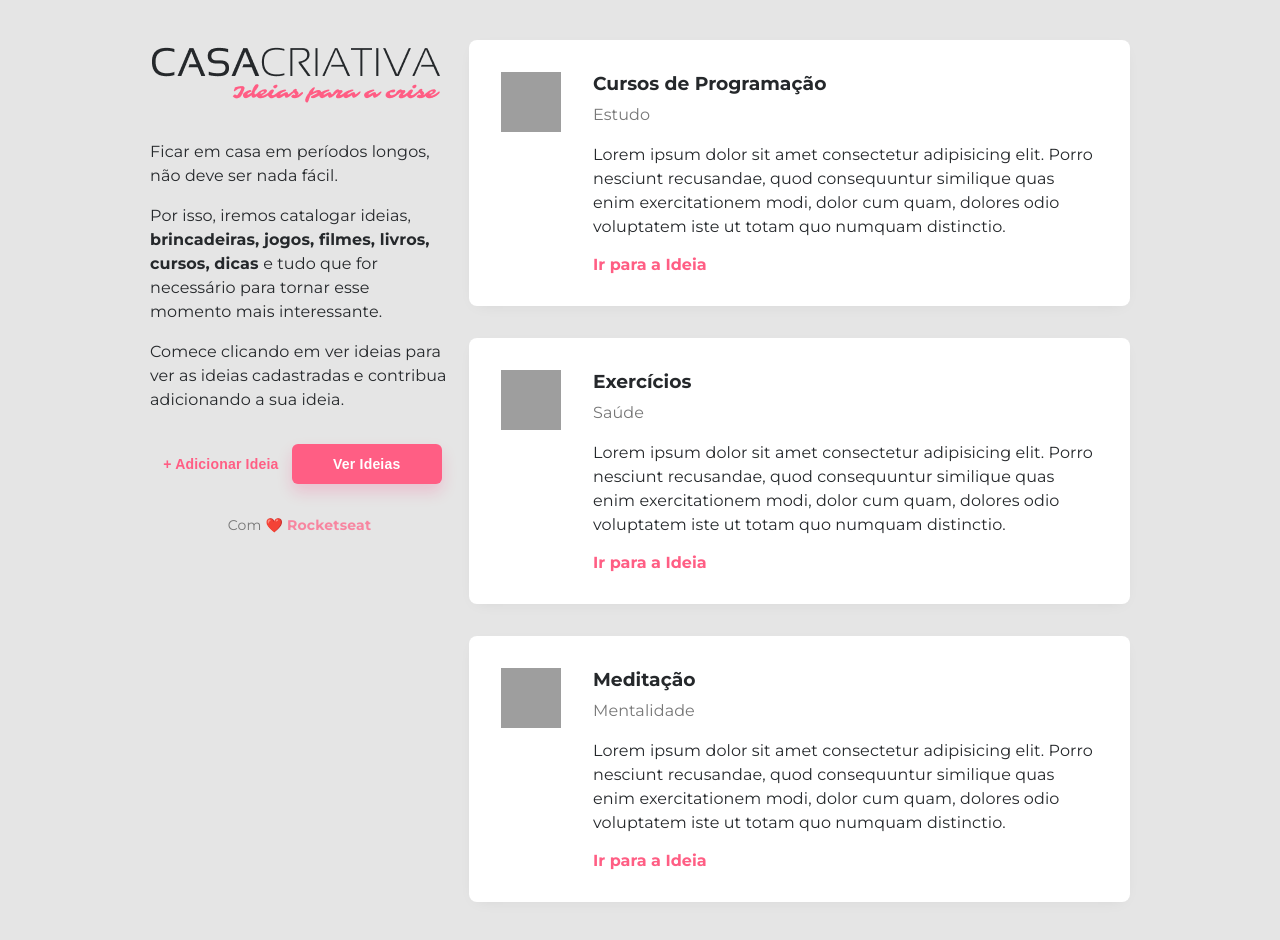
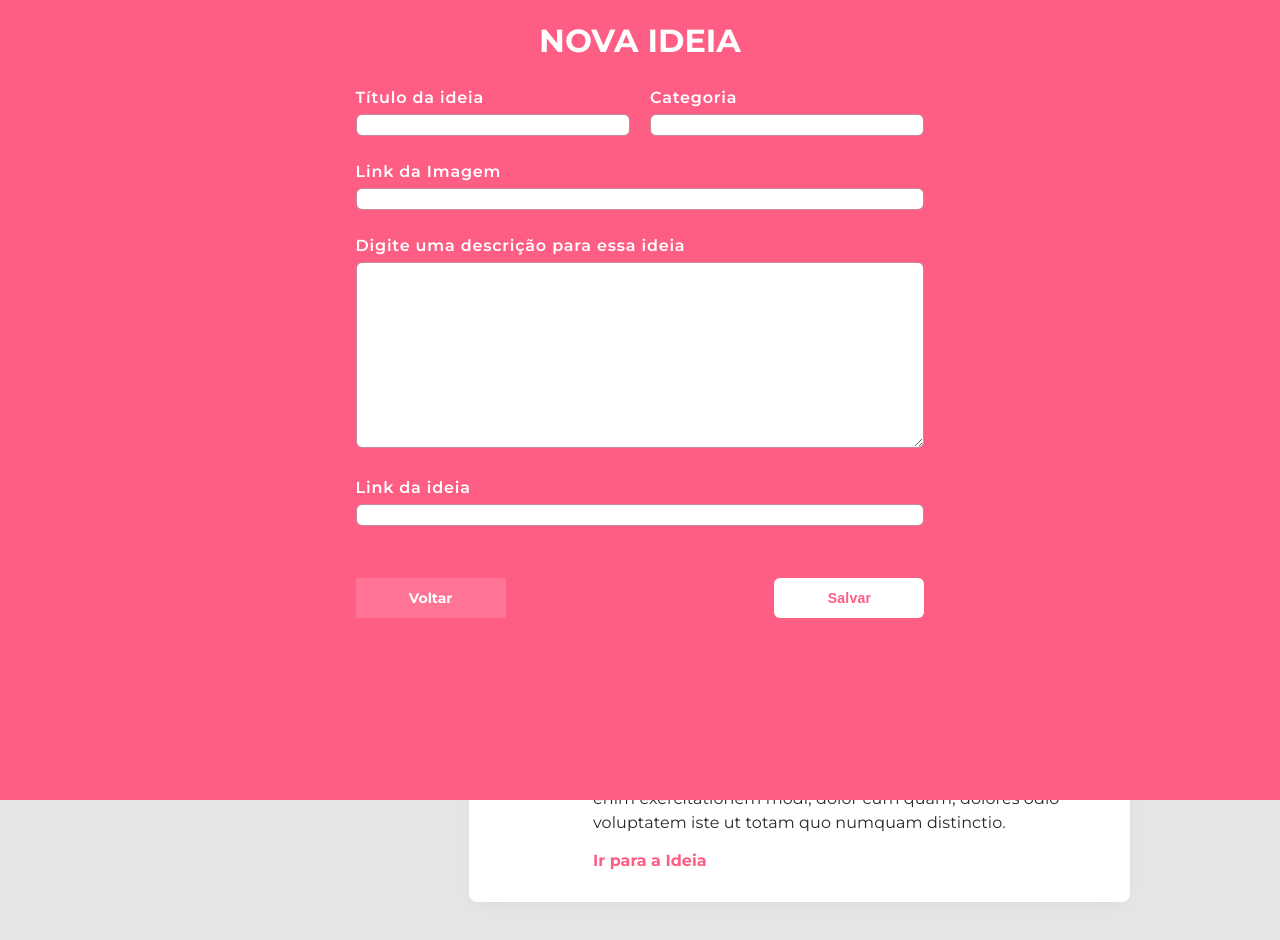
Before and after one commit to oliveira-amanda/casa-criativa, a plain HTML site: page index.html in a window 1280 px wide. Both pictures are taken after a click on the button "+ Adicionar Ideia". Drawn offline with Linux system fonts and the light colour scheme; grey boxes are pictures that could not be loaded.

Commit message:
Create Add ideas form

```diff
--- a/index.html
+++ b/index.html
@@ -43,7 +43,7 @@
             </main>
 
             <section id="buttons">
-                <button>+ Adicionar Ideia</button>
+                <button onclick="onOff()">+ Adicionar Ideia</button>
                 <button class="fat">Ver Ideias</button>
             </section>
 
@@ -101,6 +101,45 @@
         </section>
     </div>
 
+    <!--Modal-->
+
+    <div id="modal" class="hide">
+        <div class="content">
+            <h1>Nova Ideia</h1>
+
+            <form action="">
+
+                <div class="input-wrapper">
+                    <label for="title">Título da ideia</label>
+                    <input type="text" name="title">
+                </div>
+
+                <div class="input-wrapper">
+                    <label for="category">Categoria</label>
+                    <input type="text" name="category">
+                </div>
+
+                <div class="input-wrapper">
+                    <label for="image">Link da Imagem</label>
+                    <input type="url" name="image">
+                </div>
+
+                <div class="input-wrapper">
+                    <label for="description">Digite uma descrição para essa ideia</label>
+                    <textarea name="description" id="" cols="30" rows="10"></textarea>
+                </div>
+
+                <div class="input-wrapper">
+                    <label for="link">Link da ideia</label>
+                    <input type="url" name="link">
+                </div>
+
+                <a href="#" onclick="onOff()">Voltar</a>
+                <button>Salvar</button>
+            </form>
+        </div>
+    </div>
+
     <script src="scripts.js"></script>
 </body>
 
--- a/scripts.js
+++ b/scripts.js
@@ -1,8 +1,6 @@
-document
-    .querySelector("button.fat")
-    .addEventListener("click", function(){
-        document
-            .querySelector("footer")
-            .classList
-            .toggle("hide")
-    })
+function onOff(){
+    document
+        .querySelector("#modal")
+        .classList
+        .toggle("hide")
+}
--- a/style.css
+++ b/style.css
@@ -5,10 +5,6 @@
 
     background: #e5e5e5;
     color: #25282b;
-}
-
-.hide {
-    display: none;
 }
 
 a {
@@ -141,3 +137,121 @@
 .idea .description {
     margin: 16px 0;
 }
+
+/*Modal*/
+
+#modal {
+    display: flex;
+    justify-content: center;
+
+    position: absolute;
+    top: 0;
+
+    width: 100vw;
+    height: 100vh;
+
+    background: #ff5E84;
+
+    transition: 400ms;
+}
+
+#modal .content {
+    color: #fff;
+}
+
+#modal .content h1 {
+    text-align: center;
+    text-transform: uppercase;
+}
+
+#modal form {
+    display: grid;
+    grid-template-columns: 1fr 1fr;
+    gap: 20px;
+
+    width: 80%;
+    max-width: 800px;
+
+    margin: 0 auto;
+}
+
+.content form div:nth-child(3),
+.content form div:nth-child(4),
+.content form div:nth-child(5) {
+    grid-column: span 2;
+}
+
+form input, form textarea {
+    width: 100%;
+
+    box-sizing: border-box;
+
+    border-radius: 6px;
+    border: 1px solid rgba(141, 25, 52, 0.5);
+
+    font-size: 16px;
+
+    outline: none;
+}
+
+form label {
+    font-weight: 600;
+    line-height: 32px;
+    letter-spacing: 0.8px;
+}
+
+form a {
+    width: 150px;
+    height: 40px;
+
+    display: flex;
+    align-items: center;
+    justify-content: center;
+
+    align-self: end;
+
+    font-size: 14px;
+    font-weight: bold;
+
+    background: #ffffff22;
+    color: white;
+
+    transition: 400ms;
+}
+
+form a:hover {
+    background: #fff;
+    color: #ff5E84;
+
+    text-decoration: none;
+}
+
+form button {
+    grid-column: 2;
+    justify-self: end;
+
+    width: 150px;
+    height: 40px;
+
+    margin-top: 32px;
+
+    border-radius: 6px;
+
+    background: #fff;
+
+    cursor: pointer;
+
+    transition: 400ms;
+}
+
+form button:hover {
+    text-decoration: none;
+
+    background: #0984e3;
+    color: #fff;
+}
+
+#modal.hide {
+    opacity: 0;
+    visibility: hidden;
+}
```
